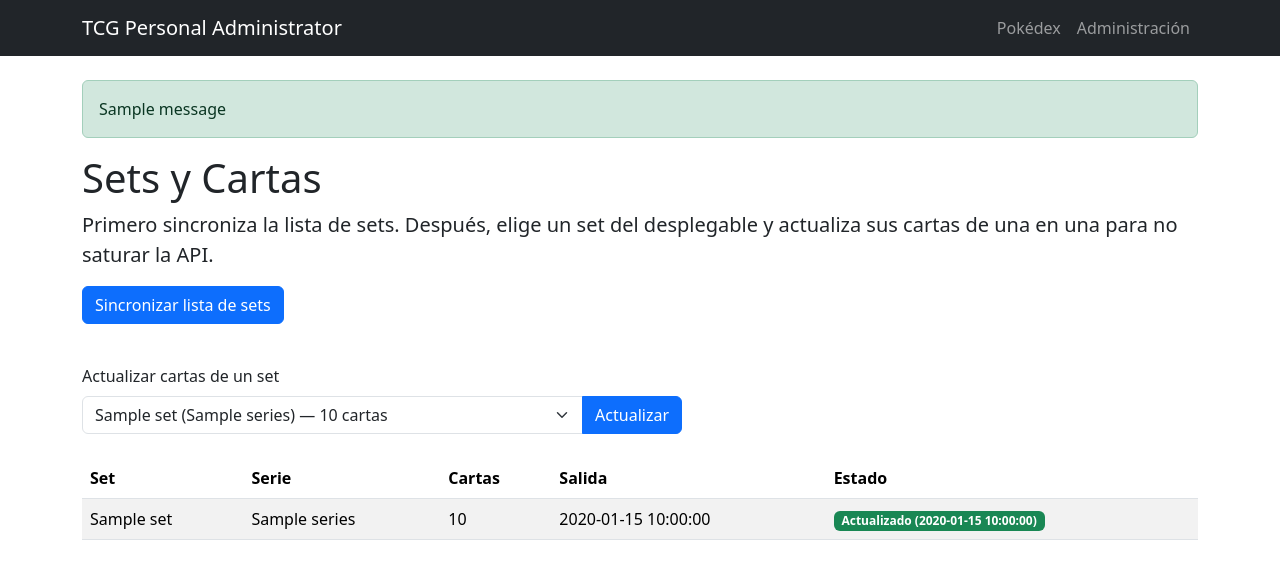
After one commit to TCGPersonalAdministrator/TCGWEB, a Flask app: template app/templates/admin/sets.html in a window 1280 px wide. The commit adds this page. Shown: the top 579 px of the page. Run offline with Flask 3, Linux system fonts and the light colour scheme; the template is opened without the code that fills it: most values are stand-ins (such as "Sample title", 1, 10 or a date in 2020); one stand-in notice (Sample message) is shown.

Commit message:
[Add] Vistas para actualizar datos

```diff
--- /dev/null
+++ b/app/api_calls/pokedex_api.py
@@ -0,0 +1,5 @@
+from app.api_calls.sync_api import start_sync
+
+
+def start_sync_pokedex() -> tuple[dict, int]:
+    return start_sync("/pokedex/sync")
--- a/app/static/css/style.css
+++ b/app/static/css/style.css
@@ -1 +1,21 @@
 /* Estilos propios del proyecto, encima de Bootstrap */
+
+.sync-overlay {
+    position: fixed;
+    inset: 0;
+    background: rgba(0, 0, 0, 0.75);
+    z-index: 1050;
+    display: flex;
+    align-items: center;
+    justify-content: center;
+}
+
+.sync-overlay.d-none {
+    display: none;
+}
+
+.sync-overlay-content {
+    color: #fff;
+    text-align: center;
+    font-size: 1.25rem;
+}
--- /dev/null
+++ b/app/static/js/sync.js
@@ -0,0 +1,93 @@
+function showSyncOverlay(text) {
+    const overlay = document.getElementById("sync-overlay");
+    const textEl = document.getElementById("sync-overlay-text");
+    if (textEl) textEl.textContent = text;
+    if (overlay) overlay.classList.remove("d-none");
+}
+
+function updateSyncOverlayText(text) {
+    const textEl = document.getElementById("sync-overlay-text");
+    if (textEl) textEl.textContent = text;
+}
+
+function hideSyncOverlay() {
+    const overlay = document.getElementById("sync-overlay");
+    if (overlay) overlay.classList.add("d-none");
+}
+
+function showSyncBanner(message, type) {
+    const banner = document.getElementById("sync-result-banner");
+    if (!banner) return;
+    banner.innerHTML = `<div class="alert alert-${type}" role="alert">${message}</div>`;
+}
+
+function buildSyncResultMessage(result) {
+    const parts = [];
+    if (result.inserted !== undefined) {
+        parts.push(`${result.inserted} nuevos`, `${result.updated} actualizados`, `${result.unchanged} sin cambios`);
+        if (result.failed) parts.push(`${result.failed} fallidos`);
+    }
+    let msg = "Sincronización completada: " + parts.join(", ");
+    if (result.duration_ms !== undefined) msg += ` en ${result.duration_ms} ms.`;
+    if (result.failed_pages && result.failed_pages.length) {
+        msg += ` Páginas que fallaron y se saltaron: ${JSON.stringify(result.failed_pages)} (vuelve a sincronizar para reintentarlas).`;
+    }
+    return msg;
+}
+
+// Arranca una sincronización (POST a startUrl) y muestra el overlay con el progreso
+// en vivo (polling a /sync-status) hasta que termine. onDone(status) se llama al acabar.
+function runSync(startUrl, onDone) {
+    showSyncOverlay("Iniciando sincronización...");
+
+    fetch(startUrl, { method: "POST" })
+        .then((resp) => {
+            if (resp.status === 409) {
+                hideSyncOverlay();
+                showSyncBanner("Ya hay una sincronización en curso, espera a que termine.", "warning");
+                return;
+            }
+            if (!resp.ok) {
+                hideSyncOverlay();
+                showSyncBanner("No se pudo iniciar la sincronización.", "danger");
+                return;
+            }
+            pollSyncStatus(onDone);
+        })
+        .catch(() => {
+            hideSyncOverlay();
+            showSyncBanner("No se pudo conectar con el servidor para iniciar la sincronización.", "danger");
+        });
+}
+
+function pollSyncStatus(onDone) {
+    fetch("/sync-status")
+        .then((r) => r.json())
+        .then((status) => {
+            if (status.running) {
+                const total = status.total || 0;
+                const current = status.current || 0;
+                updateSyncOverlayText(total > 0 ? `Sincronizando... ${current}/${total}` : "Sincronizando...");
+                setTimeout(() => pollSyncStatus(onDone), 700);
+                return;
+            }
+
+            hideSyncOverlay();
+            if (status.error) {
+                showSyncBanner("Error: " + status.error, "danger");
+            } else if (status.result) {
+                showSyncBanner(buildSyncResultMessage(status.result), "success");
+            }
+            if (onDone) onDone(status);
+        })
+        .catch((err) => {
+            console.error("Error consultando /sync-status, reintentando en 1.5s:", err);
+            setTimeout(() => pollSyncStatus(onDone), 1500);
+        });
+}
+
+function initSyncButton(buttonId, startUrl, onDone) {
+    const btn = document.getElementById(buttonId);
+    if (!btn) return;
+    btn.addEventListener("click", () => runSync(startUrl, onDone));
+}
--- /dev/null
+++ b/app/templates/admin/sets.html
@@ -0,0 +1,83 @@
+{% extends "base.html" %}
+
+{% block title %}Sets y Cartas · TCG Personal Administrator{% endblock %}
+
+{% block content %}
+<h1>Sets y Cartas</h1>
+<p class="lead">Primero sincroniza la lista de sets. Después, elige un set del desplegable y actualiza sus cartas de una en una para no saturar la API.</p>
+
+<button id="btn-sync-sets" type="button" class="btn btn-primary mb-4">Sincronizar lista de sets</button>
+
+<div id="sync-result-banner" class="mb-3"></div>
+
+{% if sets %}
+<div class="mb-4">
+    <label for="set-select" class="form-label">Actualizar cartas de un set</label>
+    <div class="input-group" style="max-width: 600px;">
+        <select id="set-select" class="form-select">
+            {% for s in sets %}
+            <option value="{{ s.id }}">{{ s.name }} ({{ s.series }}) — {{ s.printed_total }} cartas</option>
+            {% endfor %}
+        </select>
+        <button id="btn-sync-set-cards" type="button" class="btn btn-primary">Actualizar</button>
+    </div>
+</div>
+
+<table class="table table-striped">
+    <thead>
+        <tr>
+            <th>Set</th>
+            <th>Serie</th>
+            <th>Cartas</th>
+            <th>Salida</th>
+            <th>Estado</th>
+        </tr>
+    </thead>
+    <tbody>
+        {% for s in sets %}
+        <tr>
+            <td>{{ s.name }}</td>
+            <td>{{ s.series }}</td>
+            <td>{{ s.printed_total }}</td>
+            <td>{{ s.release_date or "—" }}</td>
+            <td>
+                {% if s.cards_synced_at %}
+                <span class="badge bg-success">Actualizado ({{ s.cards_synced_at }})</span>
+                {% else %}
+                <span class="badge bg-danger">Sin actualizar</span>
+                {% endif %}
+            </td>
+        </tr>
+        {% endfor %}
+    </tbody>
+</table>
+{% else %}
+<p class="text-muted">Todavía no hay sets sincronizados. Pulsa "Sincronizar lista de sets" para empezar.</p>
+{% endif %}
+
+<div id="sync-overlay" class="sync-overlay d-none">
+    <div class="sync-overlay-content">
+        <div class="spinner-border text-light mb-3" role="status"></div>
+        <div id="sync-overlay-text">Sincronizando...</div>
+    </div>
+</div>
+{% endblock %}
+
+{% block scripts %}
+<script src="{{ url_for('static', filename='js/sync.js') }}"></script>
+<script>
+    function reloadAfterDelay() {
+        setTimeout(() => window.location.reload(), 2000);
+    }
+
+    initSyncButton("btn-sync-sets", "{{ url_for('admin.sets_sync_start') }}", reloadAfterDelay);
+
+    const setCardsBtn = document.getElementById("btn-sync-set-cards");
+    if (setCardsBtn) {
+        setCardsBtn.addEventListener("click", () => {
+            const setId = document.getElementById("set-select").value;
+            runSync(`/admin/sets/${setId}/cards/sync/start`, reloadAfterDelay);
+        });
+    }
+</script>
+{% endblock %}
--- a/app/templates/base.html
+++ b/app/templates/base.html
@@ -11,10 +11,22 @@
     <nav class="navbar navbar-expand-lg navbar-dark bg-dark">
         <div class="container">
             <a class="navbar-brand" href="{{ url_for('main.index') }}">TCG Personal Administrator</a>
+            <div class="navbar-nav">
+                <a class="nav-link" href="{{ url_for('pokedex.index') }}">Pokédex</a>
+                <a class="nav-link" href="{{ url_for('admin.index') }}">Administración</a>
+            </div>
         </div>
     </nav>
 
     <main class="container my-4">
+        {% with messages = get_flashed_messages(with_categories=true) %}
+            {% if messages %}
+                {% for category, message in messages %}
+                    <div class="alert alert-{{ category }}" role="alert">{{ message }}</div>
+                {% endfor %}
+            {% endif %}
+        {% endwith %}
+
         {% block content %}{% endblock %}
     </main>
 
--- a/run.py
+++ b/run.py
@@ -3,4 +3,4 @@ from app import create_app
 app = create_app()
 
 if __name__ == "__main__":
-    app.run(debug=True)
+    app.run(debug=True, threaded=True)
```
Also changed, not shown: app/__init__.py (+9 -0 lines), app/api_calls/sets_api.py (added, +18 -0 lines), app/api_calls/sync_api.py (added, +19 -0 lines), app/routes/admin.py (added, +27 -0 lines), app/routes/pokedex.py (added, +16 -0 lines), app/routes/sync_status.py (added, +10 -0 lines), app/templates/admin/index.html (added, +19 -0 lines), app/templates/pokedex.html (added, +26 -0 lines), README.md, app/api_calls/__init__.py (added).
